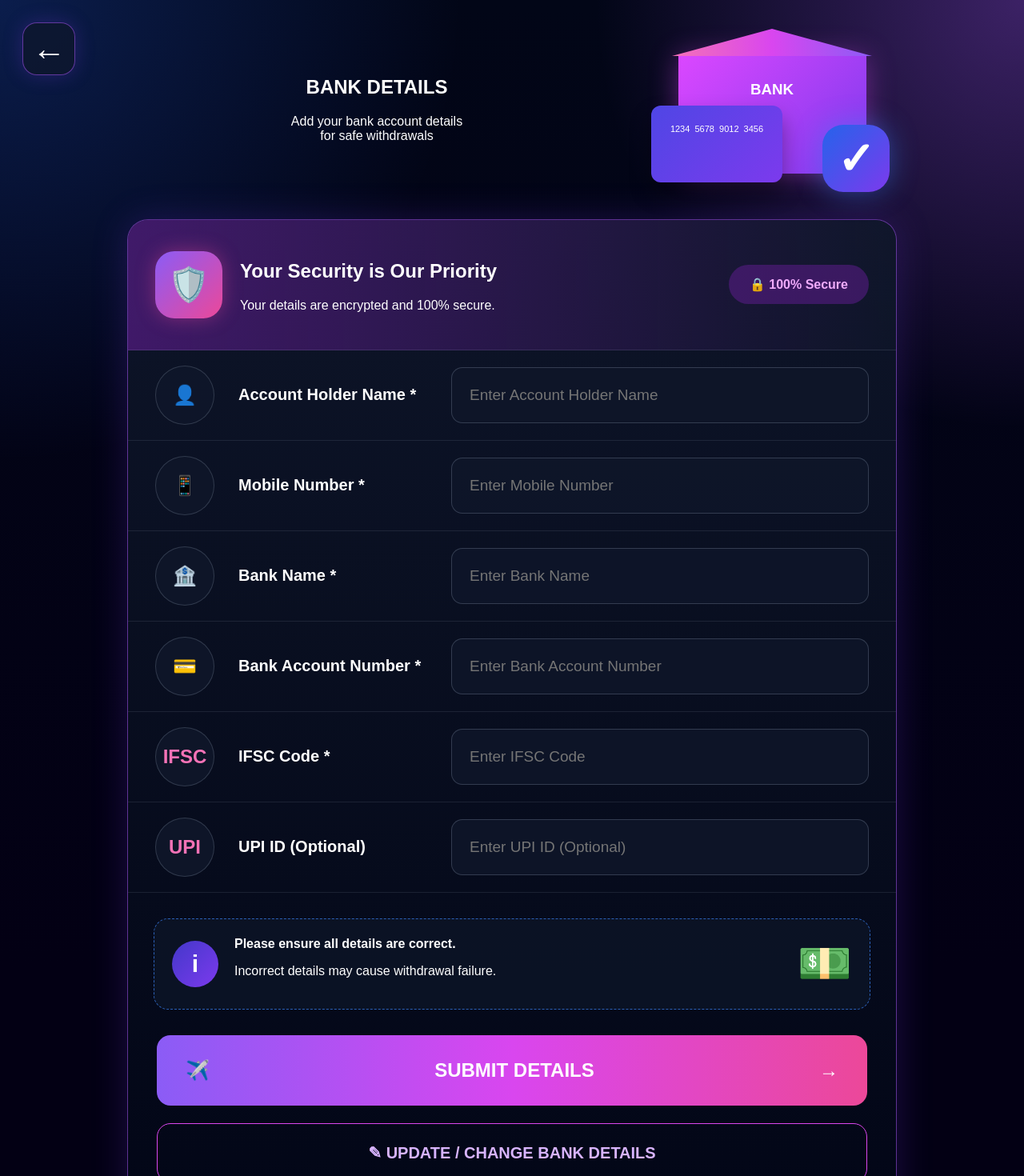
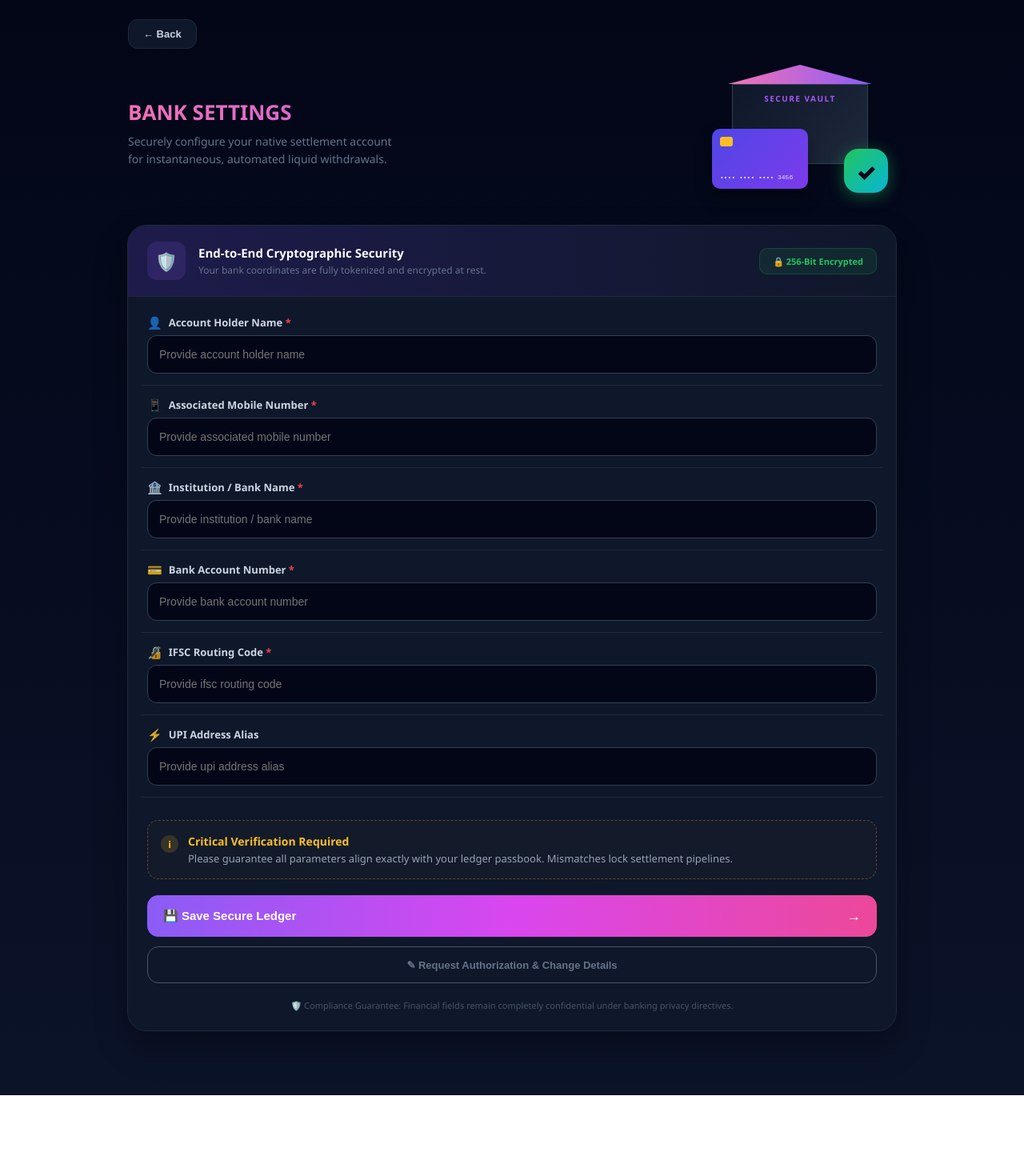
Before and after one commit to savemoneyofficialapp-art/save-money, a React (Create React App) app in the folder frontend/: page /bank-details in a window 1280 px wide. Shown: the top 1470 px of the page at 80% size. After the commit the page ends 1369 px from the top, so only its background shows below. Built offline with nearby package versions, Linux system fonts and the light colour scheme; no server answers.

Commit message:
Update BankDetails.js

```diff
--- a/frontend/src/pages/BankDetails.js
+++ b/frontend/src/pages/BankDetails.js
@@ -62,7 +62,7 @@ export default function BankDetails() {
 
   const save = async () => {
     if (!editMode) {
-      toast.alert("Please click UPDATE / CHANGE BANK DETAILS first");
+      toast.info("Please click UPDATE / CHANGE BANK DETAILS first");
       return;
     }
 
@@ -73,7 +73,7 @@ export default function BankDetails() {
       !form.accountNumber ||
       !form.ifscCode
     ) {
-      toast.info("Please fill all required fields");
+      toast.warning("Please fill all required fields");
       return;
     }
 
@@ -96,7 +96,7 @@ export default function BankDetails() {
         setSaved(true);
         setEditMode(false);
       } else {
-        toast.faild(data.msg || "Failed to save bank details");
+        toast.error(data.msg || "Failed to save bank details");
       }
     } catch (err) {
       console.log("BANK SAVE ERROR:", err);
@@ -114,55 +114,52 @@ export default function BankDetails() {
 
   return (
     <div style={styles.page}>
+      <div style={styles.headerNav}>
         <button style={styles.backBtn} onClick={() => navigate(-1)}>
-        ←
+          ← Back
         </button>
+      </div>
 
+      {/* 🏛️ আল্ট্রা-মডার্ন হিরো আর্ট সেকশন */}
       <section style={styles.hero}>
         <div style={styles.heroText}>
-          <h1>BANK DETAILS</h1>
-          <p>
-            Add your bank account details
-            <br />
-            for safe withdrawals
+          <h1 style={styles.heroTitle}>BANK SETTINGS</h1>
+          <p style={styles.heroSubtitle}>
+            Securely configure your native settlement account <br />
+            for instantaneous, automated liquid withdrawals.
           </p>
-
-          <div style={styles.heroLine}>
-            <span></span>
-            <b></b>
-          </div>
         </div>
 
         <div style={styles.bankArt}>
           <div style={styles.roof}></div>
           <div style={styles.bankMain}>
-            <h3>BANK</h3>
+            <h3 style={styles.bankMainTitle}>SECURE VAULT</h3>
             <div style={styles.columns}>
               <span></span><span></span><span></span>
             </div>
           </div>
 
           <div style={styles.bankCard}>
-            <div></div>
-            <p>1234&nbsp; 5678&nbsp; 9012&nbsp; 3456</p>
+            <div style={styles.cardChip}></div>
+            <p style={styles.cardNumber}>••••  ••••  ••••  3456</p>
           </div>
 
           <div style={styles.shield}>✓</div>
         </div>
       </section>
 
+      {/* 🔐 মূল সিকিউর ফর্ম বক্স */}
       <section style={styles.formBox}>
         <div style={styles.secureHead}>
           <div style={styles.secureIcon}>🛡️</div>
-
           <div style={{ flex: 1 }}>
-            <h2>Your Security is Our Priority</h2>
-            <p>Your details are encrypted and 100% secure.</p>
+            <h2 style={styles.secureTitle}>End-to-End Cryptographic Security</h2>
+            <p style={styles.secureSubtitle}>Your bank coordinates are fully tokenized and encrypted at rest.</p>
+          </div>
+          <div style={styles.secureBadge}>🔒 256-Bit Encrypted</div>
         </div>
 
-          <div style={styles.secureBadge}>🔒 100% Secure</div>
-        </div>
-
+        <div style={styles.inputsContainer}>
           <Input
             icon="👤"
             label="Account Holder Name"
@@ -174,7 +171,7 @@ export default function BankDetails() {
 
           <Input
             icon="📱"
-          label="Mobile Number"
+            label="Associated Mobile Number"
             name="mobile"
             value={form.mobile}
             onChange={change}
@@ -183,7 +180,7 @@ export default function BankDetails() {
 
           <Input
             icon="🏦"
-          label="Bank Name"
+            label="Institution / Bank Name"
             name="bankName"
             value={form.bankName}
             onChange={change}
@@ -200,8 +197,8 @@ export default function BankDetails() {
           />
 
           <Input
-          icon="IFSC"
-          label="IFSC Code"
+            icon="🔏"
+            label="IFSC Routing Code"
             name="ifscCode"
             value={form.ifscCode}
             onChange={change}
@@ -209,347 +206,395 @@ export default function BankDetails() {
           />
 
           <Input
-          icon="UPI"
-          label="UPI ID (Optional)"
+            icon="⚡"
+            label="UPI Address Alias"
             name="upiId"
             value={form.upiId}
             onChange={change}
             disabled={disabled}
             optional
           />
+        </div>
 
+        {/* ℹ️ সতর্কতা নোটিফিকেশন */}
         <div style={styles.note}>
           <div style={styles.infoIcon}>i</div>
-          <div>
-            <b>Please ensure all details are correct.</b>
-            <p>Incorrect details may cause withdrawal failure.</p>
+          <div style={{ flex: 1 }}>
+            <b style={{ color: "#fbbf24", fontSize: "14px", display: "block", marginBottom: "3px" }}>Critical Verification Required</b>
+            <p style={{ margin: 0, color: "#94a3b8", fontSize: "13px" }}>Please guarantee all parameters align exactly with your ledger passbook. Mismatches lock settlement pipelines.</p>
           </div>
-          <div style={styles.moneyIcon}>💵</div>
         </div>
 
+        {/* 🚀 সাবমিট ও আপডেট বাটনসমূহ */}
+        <div style={styles.actionArea}>
           <button
             style={{
               ...styles.submitBtn,
-            opacity: loading || disabled ? 0.65 : 1
+              opacity: loading || disabled ? 0.5 : 1,
+              cursor: loading || disabled ? "not-allowed" : "pointer"
             }}
             onClick={save}
             disabled={loading || disabled}
           >
-          <span>✈️</span>
-          {loading ? "SAVING..." : saved ? "SUBMIT UPDATED DETAILS" : "SUBMIT DETAILS"}
-          <b>→</b>
+            <span>{loading ? "⚡ Processing..." : "💾 Save Secure Ledger"}</span>
+            <span style={{ fontSize: "18px" }}>→</span>
           </button>
 
           <button
-          style={styles.changeBtn}
+            style={{
+              ...styles.changeBtn,
+              borderColor: editMode ? "#475569" : "#d946ef",
+              color: editMode ? "#64748b" : "#f472b6",
+              cursor: editMode ? "not-allowed" : "pointer"
+            }}
             onClick={startEdit}
             disabled={editMode}
           >
-          ✎ UPDATE / CHANGE BANK DETAILS
+            ✎ Request Authorization & Change Details
           </button>
 
           {saved && !editMode && (
             <p style={styles.lockText}>
-            🔒 Details saved. Click update/change to edit.
+              🔒 Secure Lock Engaged. Reset authorization required to re-edit parameters.
             </p>
           )}
 
           {editMode && saved && (
             <p style={styles.editText}>
-            ✏️ Edit mode active. Update your details and submit again.
+              ✏️ Safe-Mutation Active. Please make adjustments and re-commit changes.
             </p>
           )}
+        </div>
 
         <p style={styles.bottomText}>
-          🛡️ Your data is safe with us. We never share your information.
+          🛡️ Compliance Guarantee: Financial fields remain completely confidential under banking privacy directives.
         </p>
       </section>
     </div>
   );
 }
 
+// 🎛️ রি-ইউজেবল আল্ট্রা-মডার্ন ইনপুট কম্পোনেন্ট
 function Input({ icon, label, name, value, onChange, disabled, optional }) {
   return (
     <div style={styles.row}>
-      <div style={styles.iconCircle}>{icon}</div>
-
+      <div style={styles.labelWrapper}>
+        <span style={styles.inlineIcon}>{icon}</span>
         <label style={styles.label}>
-        {label} {!optional && <b>*</b>}
+          {label} {!optional && <span style={{ color: "#ef4444" }}>*</span>}
         </label>
+      </div>
 
       <input
         style={{
           ...styles.input,
-          opacity: disabled ? 0.65 : 1,
+          background: disabled ? "#0b1329" : "#020617",
+          borderColor: disabled ? "#1e293b" : "#334155",
+          color: disabled ? "#64748b" : "#f1f5f9",
           cursor: disabled ? "not-allowed" : "text"
         }}
         name={name}
         value={value}
         onChange={onChange}
         disabled={disabled}
-        placeholder={`Enter ${label}`}
+        placeholder={`Provide ${label.toLowerCase()}`}
       />
     </div>
   );
 }
 
+// 💎 আল্ট্রা-প্রিমিয়াম সাইবারনেটিক ডিজাইন গাইডলাইন স্টাইলস
 const styles = {
   page: {
     minHeight: "100vh",
-    background:
-      "radial-gradient(circle at top right,rgba(168,85,247,.35),transparent 26%),radial-gradient(circle at top left,rgba(37,99,235,.25),transparent 28%),linear-gradient(180deg,#020617,#030014 75%)",
-    color: "#fff",
-    padding: "28px 24px 40px",
-    fontFamily: "Arial, sans-serif"
+    background: "linear-gradient(180deg, #020617 0%, #0b1329 100%)",
+    color: "#f1f5f9",
+    padding: "24px 16px 80px",
+    fontFamily: "'Segoe UI', system-ui, -apple-system, sans-serif",
+    boxSizing: "border-box"
   },
-
+  headerNav: {
+    maxWidth: "960px",
+    margin: "0 auto 20px"
+  },
   backBtn: {
+    padding: "10px 18px",
+    borderRadius: "12px",
+    border: "1px solid #1e293b",
+    background: "#0f172a",
+    color: "#cbd5e1",
+    fontSize: "13px",
+    fontWeight: "600",
+    cursor: "pointer",
+    transition: "all 0.2s"
+  },
+  hero: {
+    maxWidth: "960px",
+    margin: "0 auto 30px",
+    display: "flex",
+    flexDirection: "row",
+    alignItems: "center",
+    justifyContent: "space-between",
+    gap: "24px",
+    flexWrap: "wrap-reverse"
+  },
+  heroText: {
+    flex: 1,
+    minWidth: "280px"
+  },
+  heroTitle: {
+    fontSize: "26px",
+    fontWeight: "900",
+    margin: "0 0 8px 0",
+    background: "linear-gradient(135deg, #f472b6 0%, #a855f7 100%)",
+    WebkitBackgroundClip: "text",
+    WebkitTextFillColor: "transparent"
+  },
+  heroSubtitle: {
+    fontSize: "14px",
+    color: "#64748b",
+    lineHeight: "1.6",
+    margin: 0
+  },
+  bankArt: {
+    width: "240px",
+    height: "170px",
+    position: "relative",
+    margin: "0 auto"
+  },
+  roof: {
+    width: "180px",
+    height: "24px",
+    margin: "0 auto",
+    background: "linear-gradient(90deg, #f472b6, #8b5cf6)",
+    clipPath: "polygon(50% 0, 100% 100%, 0 100%)"
+  },
+  bankMain: {
+    width: "170px",
+    height: "100px",
+    margin: "0 auto",
+    borderRadius: "0 0 14px 14px",
+    background: "linear-gradient(135deg, #0f172a 0%, #1e293b 100%)",
+    border: "1px solid #334155",
+    paddingTop: "10px",
+    boxSizing: "border-box"
+  },
+  bankMainTitle: {
+    textAlign: "center",
+    margin: 0,
+    fontSize: "10px",
+    color: "#a855f7",
+    letterSpacing: "1.5px"
+  },
+  columns: {
+    display: "flex",
+    justifyContent: "center",
+    gap: "14px",
+    marginTop: "12px",
+    span: {
+      width: "6px",
+      height: "40px",
+      background: "#334155",
+      borderRadius: "2px"
+    }
+  },
+  bankCard: {
     position: "absolute",
-    top: 28,
-    left: 28,
-    width: 66,
-    height: 66,
-    borderRadius: 18,
-    border: "1px solid rgba(168,85,247,.55)",
-    background: "rgba(15,23,42,.72)",
-    color: "#fff",
-    fontSize: 42,
-    cursor: "pointer",
-    boxShadow: "0 0 25px rgba(124,58,237,.25)"
+    left: "10px",
+    bottom: "15px",
+    width: "120px",
+    height: "75px",
+    borderRadius: "10px",
+    background: "linear-gradient(135deg, #4f46e5 0%, #7c3aed 100%)",
+    boxShadow: "0 10px 20px rgba(0,0,0,0.4)",
+    padding: "10px",
+    boxSizing: "border-box",
+    display: "flex",
+    flexDirection: "column",
+    justifyContent: "space-between"
   },
-
-  hero: {
-    maxWidth: 960,
-    margin: "0 auto 26px",
-    minHeight: 220,
+  cardChip: {
+    width: "16px",
+    height: "12px",
+    background: "#fbbf24",
+    borderRadius: "3px"
+  },
+  cardNumber: {
+    margin: 0,
+    fontSize: "8px",
+    fontFamily: "monospace",
+    color: "#e2e8f0"
+  },
+  shield: {
+    position: "absolute",
+    right: "10px",
+    bottom: "10px",
+    width: "55px",
+    height: "55px",
+    borderRadius: "18px",
+    background: "linear-gradient(135deg, #22c55e 0%, #06b6d4 100%)",
+    display: "grid",
+    placeItems: "center",
+    fontSize: "28px",
+    color: "#020617",
+    fontWeight: "900",
+    boxShadow: "0 4px 20px rgba(34,197,94,0.4)"
+  },
+  formBox: {
+    maxWidth: "960px",
+    margin: "0 auto",
+    borderRadius: "24px",
+    border: "1px solid #1e293b",
+    background: "#0f172a",
+    overflow: "hidden",
+    boxShadow: "0 20px 40px rgba(0,0,0,0.3)"
+  },
+  secureHead: {
+    padding: "20px 24px",
+    display: "flex",
+    alignItems: "center",
+    gap: "16px",
+    background: "linear-gradient(90deg, #1e1b4b 0%, #0f172a 100%)",
+    borderBottom: "1px solid #1e293b",
+    flexWrap: "wrap"
+  },
+  secureIcon: {
+    width: "48px",
+    height: "48px",
+    borderRadius: "12px",
+    background: "rgba(139,92,246,0.15)",
+    display: "grid",
+    placeItems: "center",
+    fontSize: "22px"
+  },
+  secureTitle: {
+    fontSize: "15px",
+    fontWeight: "700",
+    margin: "0 0 3px 0",
+    color: "#f8fafc"
+  },
+  secureSubtitle: {
+    fontSize: "12px",
+    color: "#64748b",
+    margin: 0
+  },
+  secureBadge: {
+    padding: "8px 16px",
+    borderRadius: "10px",
+    background: "rgba(34,197,94,0.1)",
+    color: "#22c55e",
+    fontSize: "11px",
+    fontWeight: "700",
+    border: "1px solid rgba(34,197,94,0.2)"
+  },
+  inputsContainer: {
+    padding: "8px 16px"
+  },
+  row: {
+    display: "flex",
+    flexDirection: "column",
+    gap: "6px",
+    padding: "14px 8px",
+    borderBottom: "1px solid #1e293b"
+  },
+  labelWrapper: {
+    display: "flex",
+    alignItems: "center",
+    gap: "8px"
+  },
+  inlineIcon: {
+    fontSize: "15px",
+    opacity: 0.8
+  },
+  label: {
+    fontSize: "13px",
+    fontWeight: "600",
+    color: "#cbd5e1"
+  },
+  input: {
+    width: "100%",
+    height: "48px",
+    borderRadius: "12px",
+    border: "1px solid",
+    padding: "0 14px",
+    fontSize: "14px",
+    outline: "none",
+    boxSizing: "border-box",
+    transition: "all 0.2s"
+  },
+  note: {
+    margin: "20px 24px",
+    padding: "16px",
+    borderRadius: "14px",
+    border: "1px dashed rgba(251,191,36,0.3)",
+    display: "flex",
+    alignItems: "flex-start",
+    gap: "12px",
+    background: "rgba(251,191,36,0.02)"
+  },
+  infoIcon: {
+    width: "22px",
+    height: "22px",
+    borderRadius: "50%",
+    background: "rgba(251,191,36,0.15)",
+    color: "#fbbf24",
+    display: "grid",
+    placeItems: "center",
+    fontSize: "12px",
+    fontWeight: "900",
+    flexShrink: 0,
+    marginTop: "2px"
+  },
+  actionArea: {
+    padding: "0 24px 20px"
+  },
+  submitBtn: {
+    width: "100%",
+    height: "52px",
+    border: "none",
+    borderRadius: "14px",
+    background: "linear-gradient(90deg, #8b5cf6 0%, #d946ef 50%, #ec4899 100%)",
+    color: "#ffffff",
+    fontSize: "15px",
+    fontWeight: "700",
     display: "flex",
     alignItems: "center",
     justifyContent: "space-between",
-    gap: 28,
-    textAlign: "center"
+    padding: "0 20px",
+    boxSizing: "border-box"
   },
-
-  heroText: {
-    flex: 1
+  changeBtn: {
+    width: "100%",
+    height: "46px",
+    borderRadius: "14px",
+    border: "1px solid",
+    background: "transparent",
+    fontSize: "13px",
+    fontWeight: "700",
+    marginTop: "12px",
+    boxSizing: "border-box"
   },
-
-  heroLine: {
-    display: "flex",
-    justifyContent: "center",
-    gap: 12,
-    marginTop: 22
-  },
-
-  bankArt: {
-    width: 310,
-    height: 220,
-    position: "relative"
-  },
-
-  roof: {
-    width: 250,
-    height: 34,
-    margin: "8px auto 0",
-    background: "linear-gradient(90deg,#f472b6,#d946ef,#8b5cf6)",
-    clipPath: "polygon(50% 0,100% 100%,0 100%)",
-    filter: "drop-shadow(0 0 22px rgba(217,70,239,.55))"
-  },
-
-  bankMain: {
-    width: 235,
-    height: 135,
-    margin: "0 auto",
-    borderRadius: "0 0 18px 18px",
-    background: "linear-gradient(135deg,#db47ff,#7c3aed)",
-    boxShadow: "0 0 35px rgba(217,70,239,.42)",
-    paddingTop: 12
-  },
-
-  columns: {
-    display: "flex",
-    justifyContent: "center",
-    gap: 18,
-    marginTop: 16
-  },
-
-  bankCard: {
-    position: "absolute",
-    left: 4,
-    bottom: 20,
-    width: 140,
-    height: 72,
-    borderRadius: 12,
-    background: "linear-gradient(135deg,#4f46e5,#7c3aed)",
-    boxShadow: "0 14px 26px rgba(0,0,0,.35)",
-    padding: 12,
-    fontSize: 11
-  },
-
-  shield: {
-    position: "absolute",
-    right: 8,
-    bottom: 8,
-    width: 84,
-    height: 84,
-    borderRadius: "26px",
-    background: "linear-gradient(135deg,#2563eb,#7c3aed)",
-    display: "grid",
-    placeItems: "center",
-    fontSize: 56,
-    fontWeight: 900,
-    boxShadow: "0 0 35px rgba(59,130,246,.48)"
-  },
-
-  formBox: {
-    maxWidth: 960,
-    margin: "0 auto",
-    borderRadius: 26,
-    border: "1px solid rgba(168,85,247,.55)",
-    background: "linear-gradient(180deg,rgba(15,23,42,.9),rgba(2,6,23,.92))",
-    overflow: "hidden",
-    boxShadow: "0 0 45px rgba(124,58,237,.22)"
-  },
-
-  secureHead: {
-    padding: "30px 34px",
-    display: "flex",
-    alignItems: "center",
-    gap: 22,
-    background:
-      "linear-gradient(90deg,rgba(88,28,135,.68),rgba(15,23,42,.42))",
-    borderBottom: "1px solid rgba(148,163,184,.16)"
-  },
-
-  secureIcon: {
-    width: 84,
-    height: 84,
-    borderRadius: 24,
-    background: "linear-gradient(135deg,#8b5cf6,#ec4899)",
-    display: "grid",
-    placeItems: "center",
-    fontSize: 42,
-    boxShadow: "0 0 24px rgba(236,72,153,.4)"
-  },
-
-  secureBadge: {
-    padding: "15px 26px",
-    borderRadius: 999,
-    background: "rgba(88,28,135,.58)",
-    color: "#f0abfc",
-    fontWeight: 900,
-    whiteSpace: "nowrap"
-  },
-
-  row: {
-    display: "grid",
-    gridTemplateColumns: "88px 250px 1fr",
-    alignItems: "center",
-    gap: 16,
-    padding: "19px 34px",
-    borderBottom: "1px solid rgba(148,163,184,.14)"
-  },
-
-  iconCircle: {
-    width: 72,
-    height: 72,
-    borderRadius: "50%",
-    background: "rgba(15,23,42,.95)",
-    border: "1px solid rgba(148,163,184,.25)",
-    display: "grid",
-    placeItems: "center",
-    color: "#f472b6",
-    fontWeight: 900,
-    fontSize: 24
-  },
-
-  label: {
-    fontSize: 20,
-    fontWeight: 900
-  },
-
-  input: {
-    height: 68,
-    borderRadius: 14,
-    border: "1px solid rgba(148,163,184,.28)",
-    background: "rgba(15,23,42,.82)",
-    color: "#fff",
-    padding: "0 22px",
-    fontSize: 19,
-    outline: "none"
-  },
-
-  note: {
-    margin: 32,
-    padding: 22,
-    borderRadius: 18,
-    border: "1px dashed rgba(59,130,246,.7)",
-    display: "flex",
-    alignItems: "center",
-    gap: 20,
-    background: "rgba(15,23,42,.65)"
-  },
-
-  infoIcon: {
-    width: 58,
-    height: 58,
-    borderRadius: "50%",
-    background: "linear-gradient(135deg,#4338ca,#7c3aed)",
-    display: "grid",
-    placeItems: "center",
-    fontSize: 30,
-    fontWeight: 900
-  },
-
-  moneyIcon: {
-    marginLeft: "auto",
-    fontSize: 55
-  },
-
-  submitBtn: {
-    margin: "0 36px 22px",
-    width: "calc(100% - 72px)",
-    height: 88,
-    border: "none",
-    borderRadius: 17,
-    background: "linear-gradient(90deg,#8b5cf6,#d946ef,#ec4899)",
-    color: "#fff",
-    fontSize: 24,
-    fontWeight: 900,
-    display: "flex",
-    alignItems: "center",
-    justifyContent: "space-between",
-    padding: "0 36px",
-    cursor: "pointer"
-  },
-
-  changeBtn: {
-    margin: "0 36px 18px",
-    width: "calc(100% - 72px)",
-    height: 74,
-    borderRadius: 17,
-    border: "1px solid #d946ef",
-    background: "transparent",
-    color: "#d8b4fe",
-    fontSize: 20,
-    fontWeight: 900,
-    cursor: "pointer"
-  },
-
   lockText: {
     textAlign: "center",
-    color: "#a7f3d0",
-    fontWeight: 800
+    color: "#34d399",
+    fontSize: "12px",
+    fontWeight: "600",
+    marginTop: "12px",
+    marginSub: 0
   },
-
   editText: {
     textAlign: "center",
-    color: "#facc15",
-    fontWeight: 800
+    color: "#fbbf24",
+    fontSize: "12px",
+    fontWeight: "600",
+    marginTop: "12px",
+    marginSub: 0
   },
-
   bottomText: {
     textAlign: "center",
-    color: "#cbd5e1",
-    padding: "0 16px 26px"
+    color: "#475569",
+    fontSize: "11px",
+    padding: "0 24px 24px",
+    margin: 0
   }
 };
```
Lines whose indentation alone changed are shown as unchanged.
